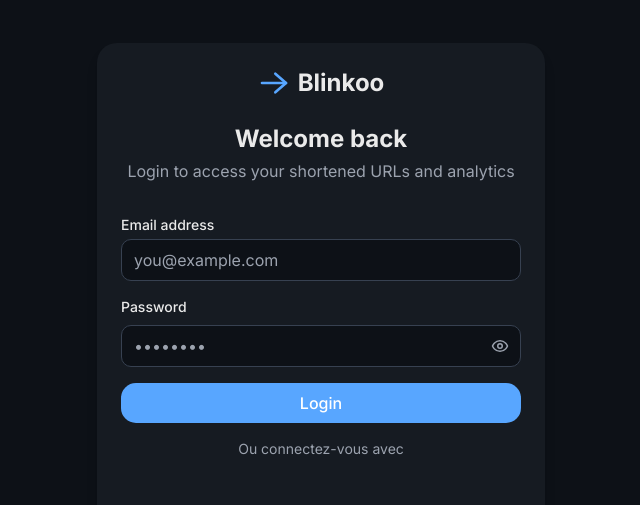
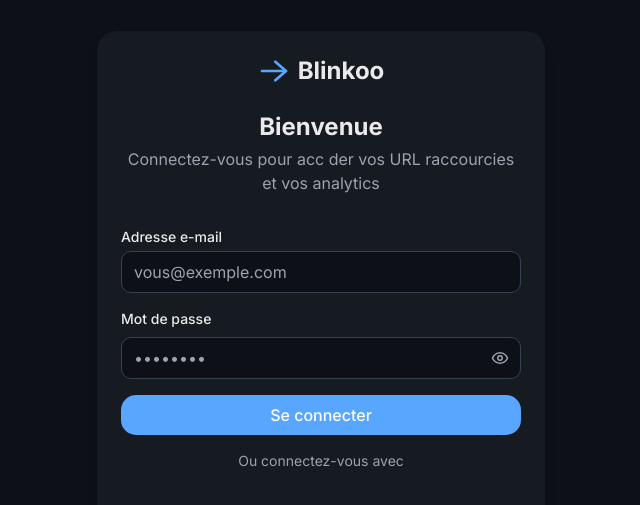
Before and after one commit to ezeckielknh/blinkoo, a React (Vite) app: page /login in a window 1280 px wide. Shown: the part 113-618 px from the top of the page, without its empty margins (319-959 px from the left). Built offline with nearby package versions, Linux system fonts and the light colour scheme.

Commit message:
correction

```diff
--- a/src/pages/Login.tsx
+++ b/src/pages/Login.tsx
@@ -90,16 +90,17 @@
             </svg>
             <h1 className="text-2xl font-bold ml-2 text-textLight">Blinkoo</h1>
           </Link>
-          <h2 className="text-2xl font-bold">Welcome back</h2>
+          <h2 className="text-2xl font-bold">Bienvenue</h2>
           <p className="text-gray-400 mt-1">
-            Login to access your shortened URLs and analytics
+            Connectez-vous pour acc der vos URL raccourcies et vos
+            analytics
           </p>
         </div>
 
         <form onSubmit={handleSubmit} className="space-y-4">
           <div className="form-control">
             <label htmlFor="email" className="form-label">
-              Email address
+              Adresse e-mail
             </label>
             <input
               id="email"
@@ -107,7 +108,7 @@
               className={`form-input ${
                 formErrors.email ? "border-danger" : ""
               }`}
-              placeholder="you@example.com"
+              placeholder="vous@exemple.com"
               value={email}
               onChange={(e) => setEmail(e.target.value)}
             />
@@ -119,10 +120,10 @@
           <div className="form-control">
             <div className="flex justify-between items-center mb-1">
               <label htmlFor="password" className="form-label">
-                Password
+                Mot de passe
               </label>
               {/* <Link to="#" className="text-xs text-primary hover:underline">
-                Forgot password?
+                Mot de passe oubli ?
               </Link> */}
             </div>
             <div className="relative">
@@ -159,10 +160,10 @@
             {loading ? (
               <>
                 <span className="inline-block h-4 w-4 rounded-full border-2 border-white/20 border-t-white animate-spin mr-2" />
-                Logging in...
+                Connexion en cours...
               </>
             ) : (
-              "Login"
+              "Se connecter"
             )}
           </button>
 
```
